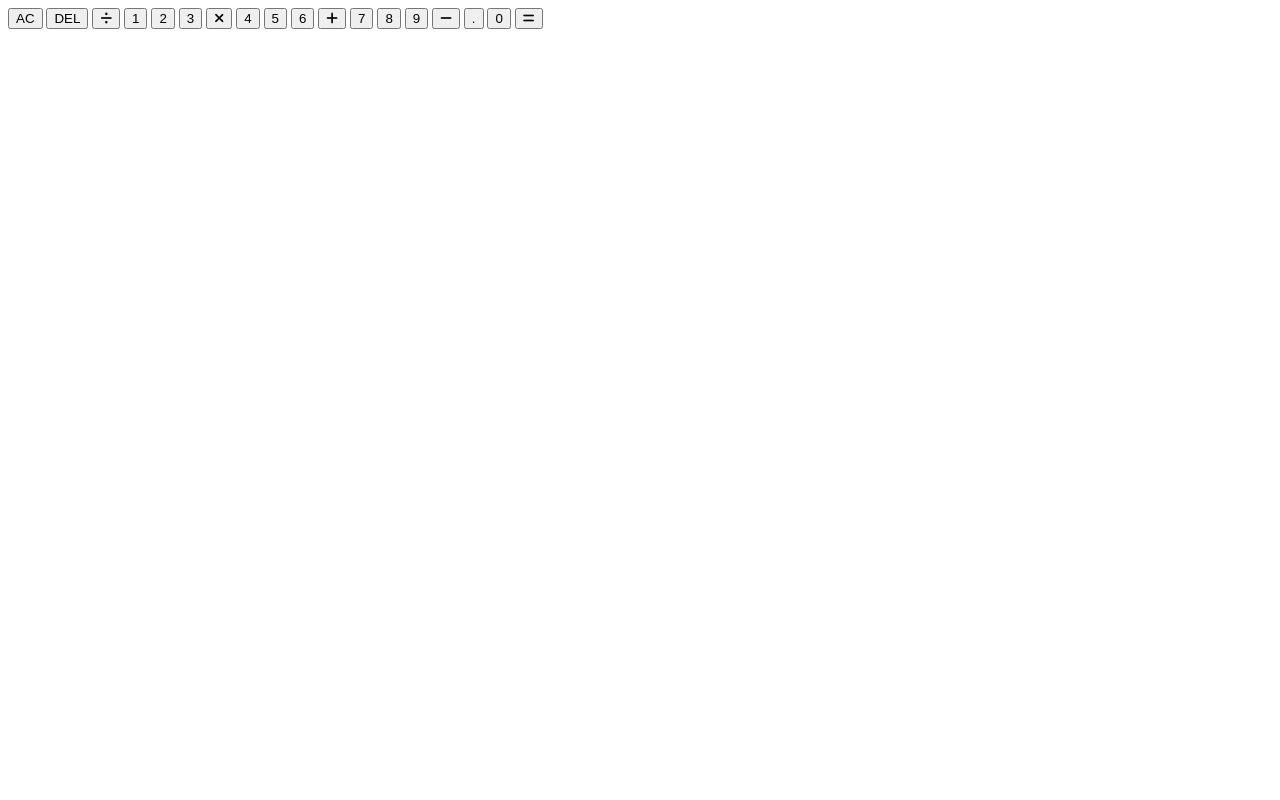
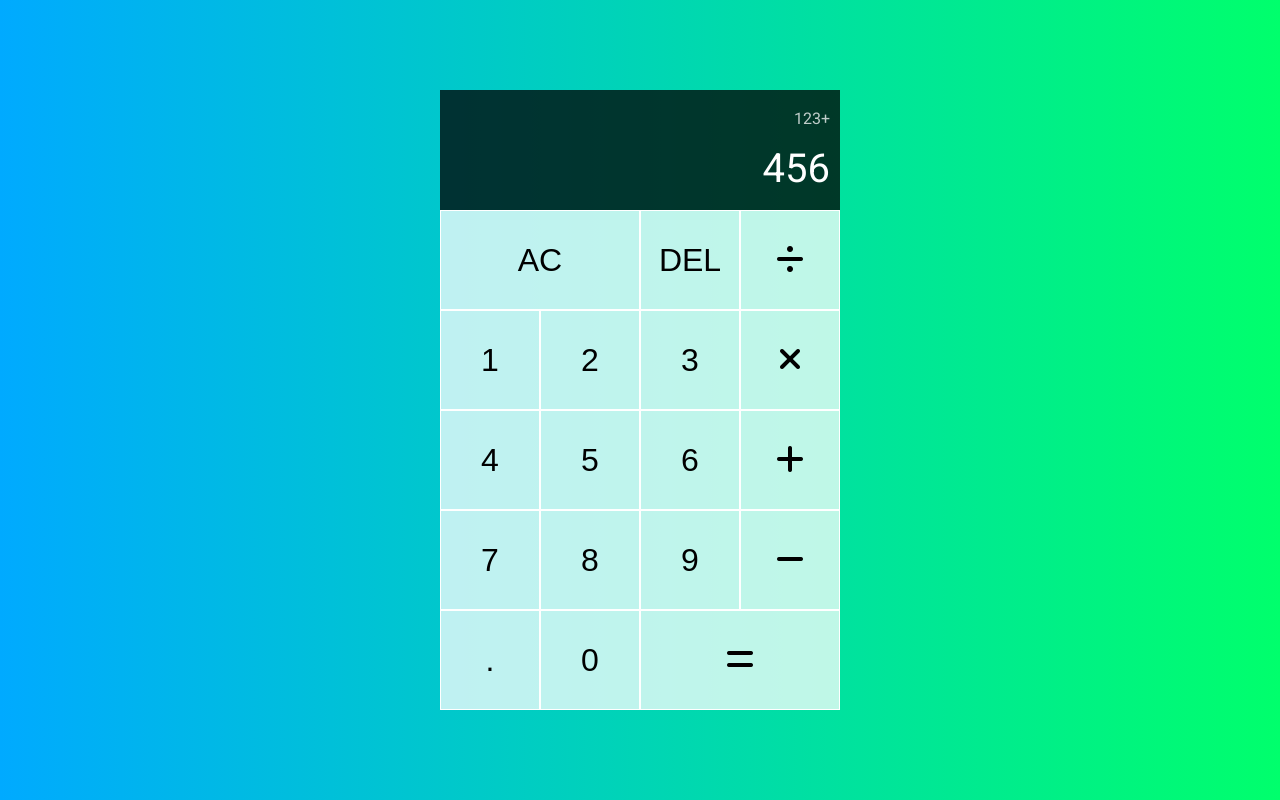
Before and after one commit to GlynWDavies-2019/Calculator, a plain HTML site: page index.html in a window 1280 px wide. Drawn offline with Linux system fonts and the light colour scheme.

Commit message:
Styling completed

```diff
--- a/index.html
+++ b/index.html
@@ -11,8 +11,8 @@
 <body>
     <div class="calculator-grid">
         <div class="output">
-            <div class="previous-operand"></div>
-            <div class="current-operand"></div>
+            <div class="previous-operand">123+</div>
+            <div class="current-operand">456</div>
         </div>
         <button class="span-two">AC</button>
         <button>DEL</button>
--- a/style.css
+++ b/style.css
@@ -4,6 +4,60 @@
 
 /* Global Styles */
 
-body {
-    font-family: 'Roboto',sans-serif;
+* {
+    box-sizing: border-box;
 }
+
+ body {
+     background: linear-gradient(to right, #00AAFF, #00FF6C);
+     font-family: 'Roboto', sans-serif;
+     font-weight: normal;
+     margin: 0;
+     padding: 0;
+ }
+
+ .calculator-grid {
+     align-content: center;
+     display: grid;
+     grid-template-columns: repeat(4,100px);
+     grid-template-rows: minmax(120px, auto) repeat(5,100px);
+     justify-content: center;
+     min-height: 100vh;
+ }
+
+ .calculator-grid > button {
+     background-color: rgba(255,255,255,0.75);
+     border: 1px solid #FFFFFF;
+     cursor: pointer;
+     font-size: 2rem;
+     outline: none;
+ }
+
+ .calculator-grid > button:hover {
+    background-color: rgba(255,255,255,0.9);
+ }
+
+ .span-two {
+     grid-column: span 2;
+ }
+
+ .output {
+     align-items: flex-end;
+     background-color: rgba(0,0,0,0.75);
+     display: flex;
+     flex-direction: column;
+     grid-column: 1 / -1;
+     justify-content: space-around;
+     padding: 10px;
+     word-break: break-all;
+     word-wrap: break-word;
+ }
+
+ .output .previous-operand {
+     color: rgba(255,255,255, 0.75);
+ }
+
+ .output .current-operand {
+    color: #FFFFFF;
+    font-size: 2.5rem;
+}
```
